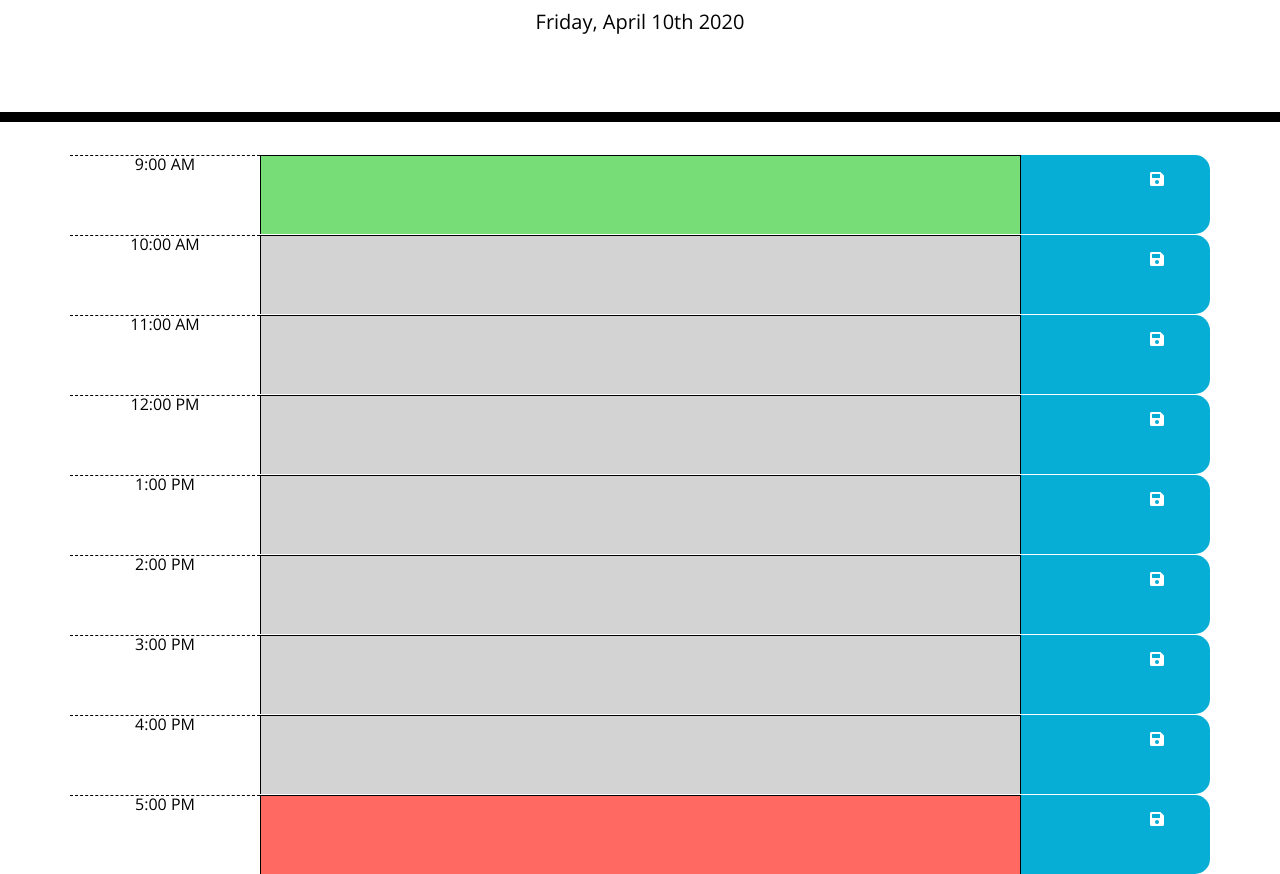
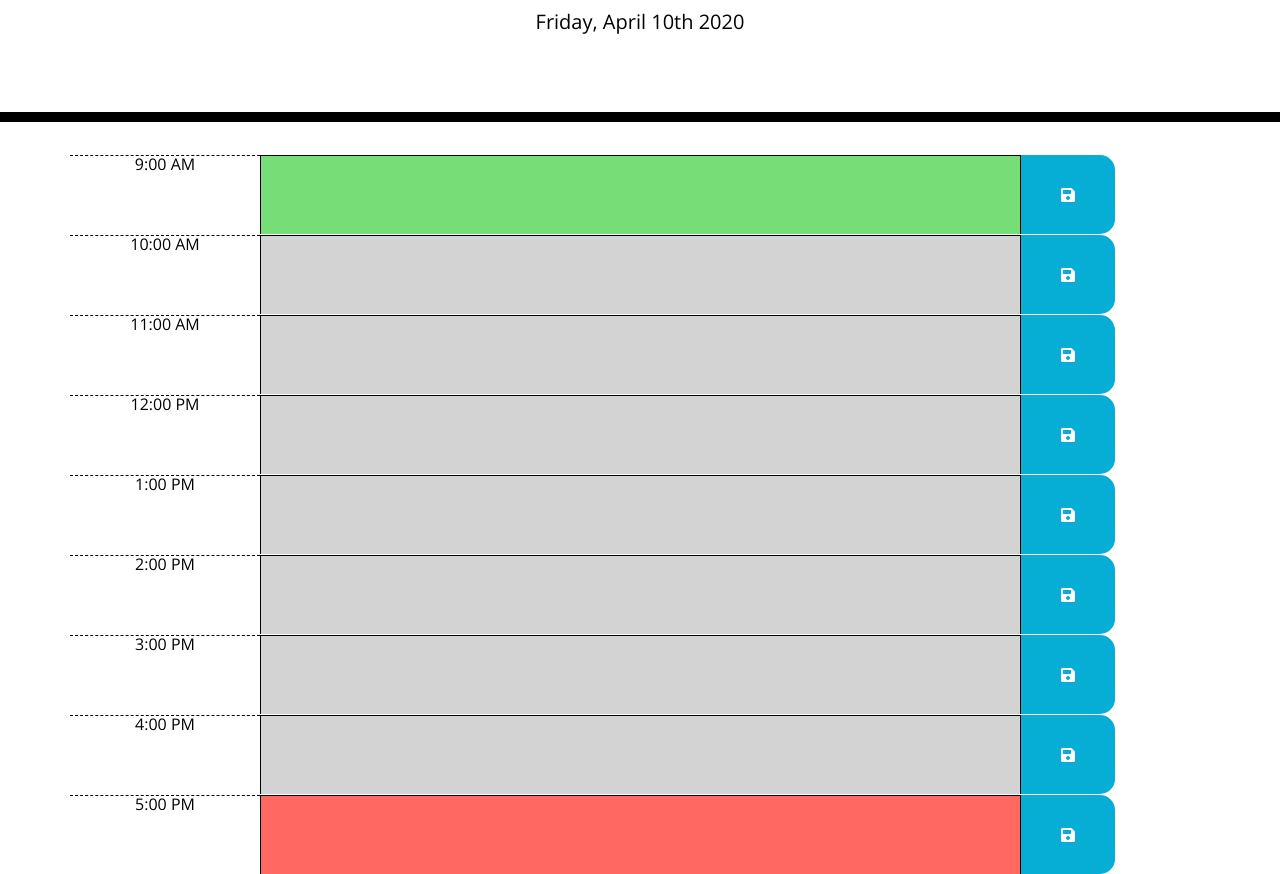
Before and after one commit to williamntrout/workdayplanner, a plain HTML site: page index.html in a window 1280 px wide. Shown: the part 182-1056 px from the top of the page. Drawn offline with nearby package versions, Linux system fonts and the light colour scheme.

Commit message:
fixed button size and some reactivity.

```diff
--- a/index.html
+++ b/index.html
@@ -24,63 +24,63 @@
             <section class="row time-block">
                 <div class="col-2 hour t9">9:00 AM</div>
                 <textarea class="col-8 description d9"></textarea>
-                <div class="col-2 saveBtn btn-lrg b9">
+                <div class="col-1 saveBtn btn-lrg b9">
                     <i class="fas fa-save" aria-hidden="true"></i>
                 </div>
             </section>
             <section class="row time-block">
                 <div class="col-2 hour t10">10:00 AM</div>
                 <textarea class="col-8 description d10"></textarea>
-                <div class="col-2 saveBtn btn-lrg b10">
+                <div class="col-1 saveBtn btn-lrg b10">
                     <i class="fas fa-save" aria-hidden="true"></i>
                 </div>
             </section>
             <section class="row time-block">
                 <div class="col-2 hour t11">11:00 AM</div>
                 <textarea class="col-8 description d11"></textarea>
-                <div class="col-2 saveBtn btn-lrg b11">
+                <div class="col-1 saveBtn btn-lrg b11">
                     <i class="fas fa-save" aria-hidden="true"></i>
                 </div>
             </section>
             <section class="row time-block">
                 <div class="col-2 hour t12">12:00 PM</div>
                 <textarea class="col-8 description d12"></textarea>
-                <div class="col-2 saveBtn btn-lrg b12">
+                <div class="col-1 saveBtn btn-lrg b12">
                     <i class="fas fa-save" aria-hidden="true"></i>
                 </div>
             </section>
             <section class="row time-block">
                 <div class="col-2 hour t1">1:00 PM</div>
                 <textarea class="col-8 description d1"></textarea>
-                <div class="col-2 saveBtn btn-lrg b1">
+                <div class="col-1 saveBtn btn-lrg b1">
                     <i class="fas fa-save" aria-hidden="true"></i>
                 </div>
             </section>
             <section class="row time-block">
                 <div class="col-2 hour t2">2:00 PM</div>
                 <textarea class="col-8 description d2"></textarea>
-                <div class="col-2 saveBtn btn-lrg b2">
+                <div class="col-1 saveBtn btn-lrg b2">
                     <i class="fas fa-save" aria-hidden="true"></i>
                 </div>
             </section>
             <section class="row time-block">
                 <div class="col-2 hour t3">3:00 PM</div>
                 <textarea class="col-8 description d3"></textarea>
-                <div class="col-2 saveBtn btn-lrg b3">
+                <div class="col-1 saveBtn btn-lrg b3">
                     <i class="fas fa-save" aria-hidden="true"></i>
                 </div>
             </section>
             <section class="row time-block">
                 <div class="col-2 hour t4">4:00 PM</div>
                 <textarea class="col-8 description d4"></textarea>
-                <div class="col-2 saveBtn btn-lrg b4">
+                <div class="col-1 saveBtn btn-lrg b4">
                     <i class="fas fa-save" aria-hidden="true"></i>
                 </div>
             </section>
             <section class="row time-block">
                 <div class="col-2 hour t5">5:00 PM</div>
                 <textarea class="col-8 description d5"></textarea>
-                <div class="col-2 saveBtn btn-lrg b5">
+                <div class="col-1 saveBtn btn-lrg b5">
                     <i class="fas fa-save" aria-hidden="true"></i>
                 </div>
             </section>
```
